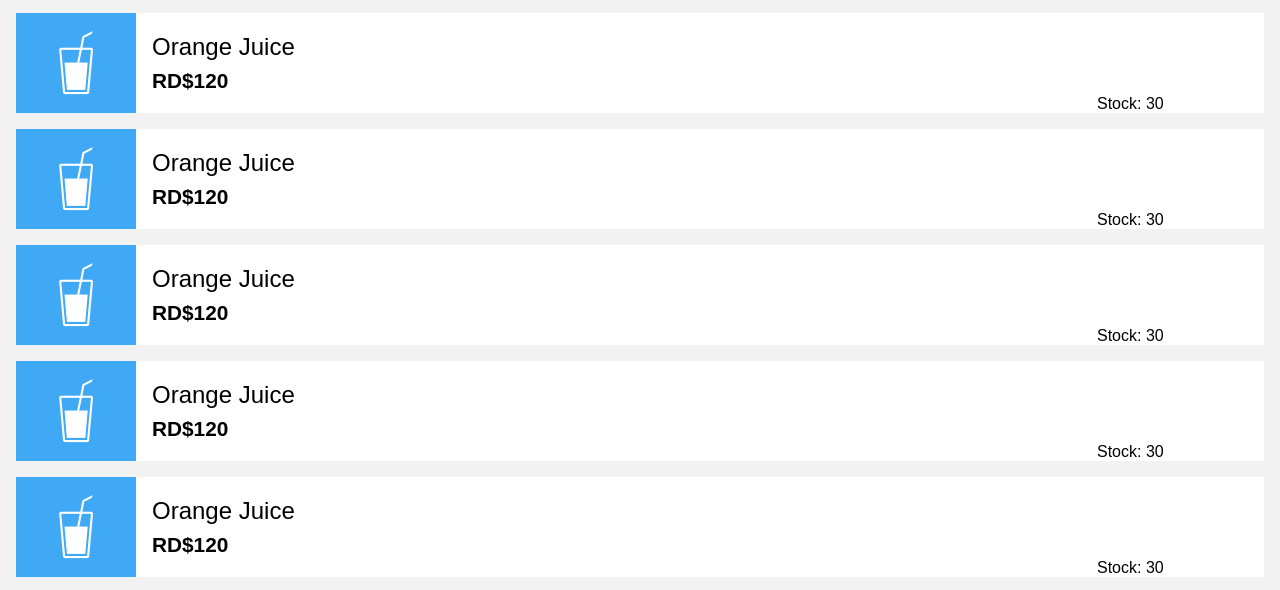
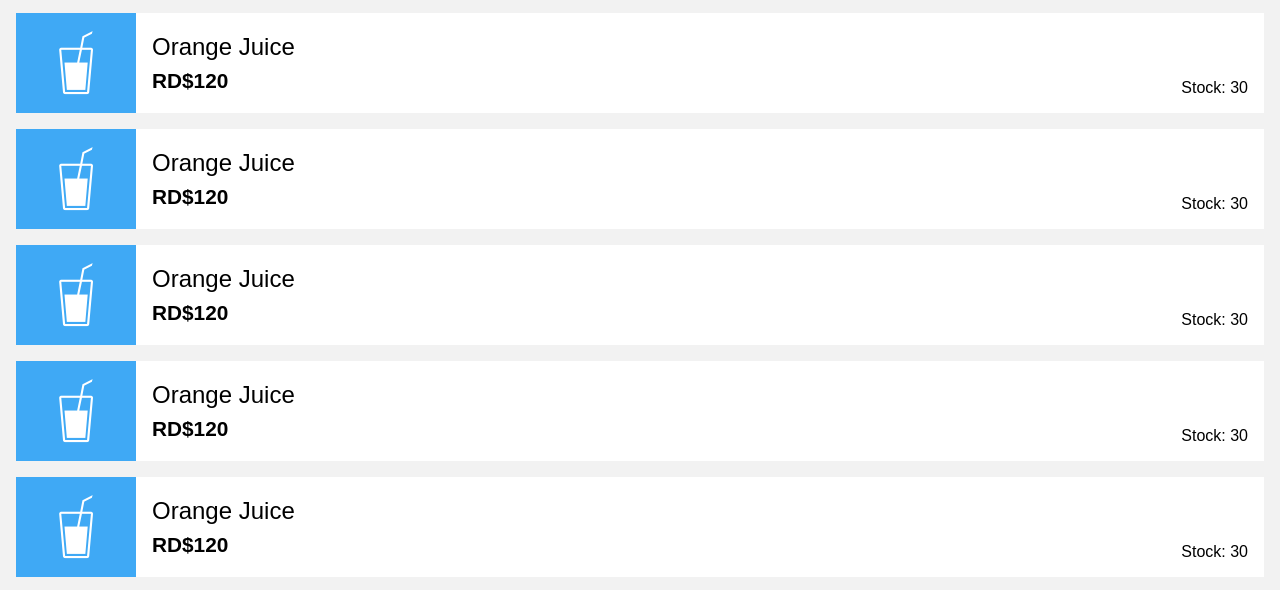
Before and after one commit to glopezep/scaft, a website built with webpack: page public/index.html in a window 1280 px wide. Shown: the part 127-717 px from the top of the page. Built offline with nearby package versions, Linux system fonts and the light colour scheme; files whose address does not match are found by name.

Commit message:
Agregado tamaño fijo al stock del producto

```diff
--- a/public/app.css
+++ b/public/app.css
@@ -426,8 +426,8 @@ body {
   font-weight: bold; }
 
 .Product-stock {
-  flex-grow: 1;
-  align-self: flex-end; }
+  align-self: flex-end;
+  margin: 0 1em 1em 0; }
 
 .Product-title {
   font-size: 1.5em;
--- a/src/index.scss
+++ b/src/index.scss
@@ -45,8 +45,8 @@ body {
 }
 
 .Product-stock {
-  flex-grow: 1;
   align-self: flex-end;
+  margin: 0 1em 1em 0;
 }
 
 .Product-title {
```
